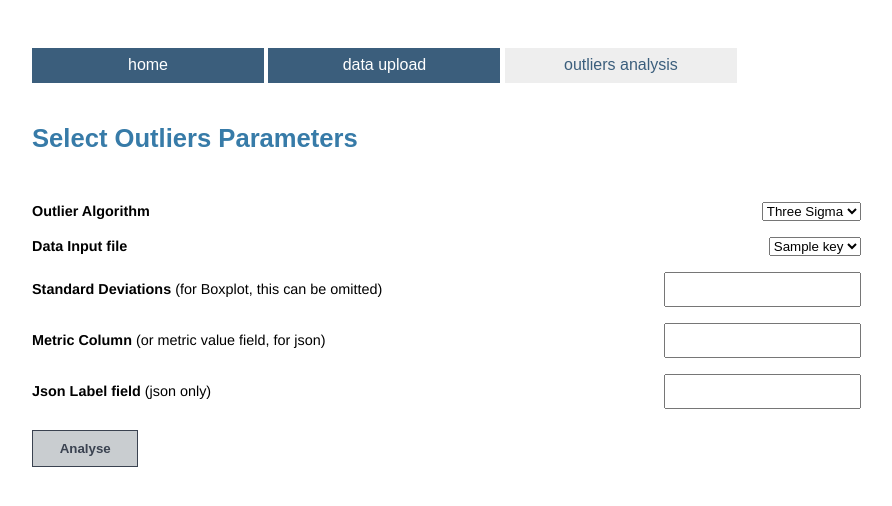
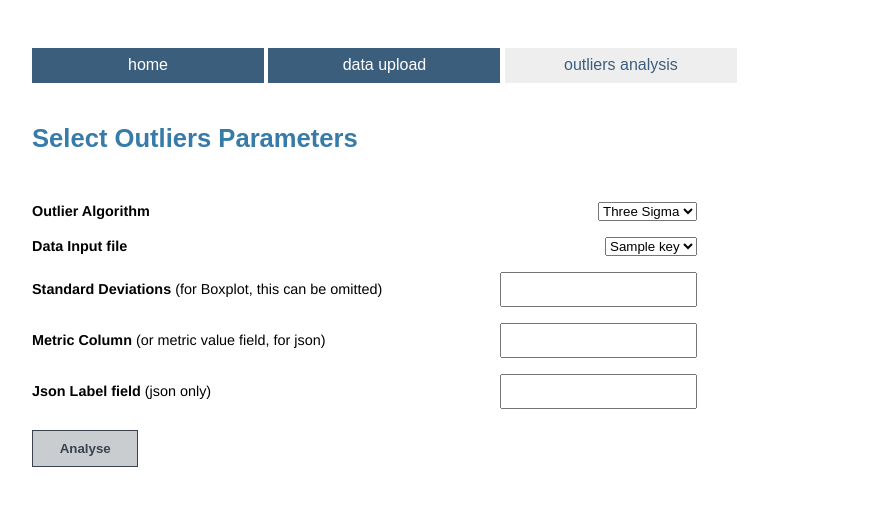
Before and after one commit to dani-lo/baoutliers, a Flask app: template templates/outliers-form.html in a window 1280 px wide. Shown: the top 506 px of the page, without its empty margins (16-908 px from the left). Run offline with Flask 2, Linux system fonts and the light colour scheme; the template is opened without the code that fills it: most values are stand-ins (such as "Sample title", 1, 10 or a date in 2020).

Commit message:
style tweak

```diff
--- a/static/app.css
+++ b/static/app.css
@@ -275,3 +275,7 @@ input {
 
     padding: 16px 0px 8px;
 }
+
+div.o-form {
+max-width: 950px;
+}
--- a/templates/outliers-form.html
+++ b/templates/outliers-form.html
@@ -12,6 +12,7 @@
         <li class="active"><a href="/outliers">outliers analysis</a></li>
     </ul>
     <h1>Select Outliers Parameters</h1>
+    <div class="o-form">
     <form action="/outliers" method="POST">
         <div class="formrow">
             <label for="algo"><em>Outlier Algorithm</em></label>
@@ -44,5 +45,6 @@
         </div>
         <button type="submit">Analyse</button>
     </form>
+        </div>
 </body>
 </html>
```
